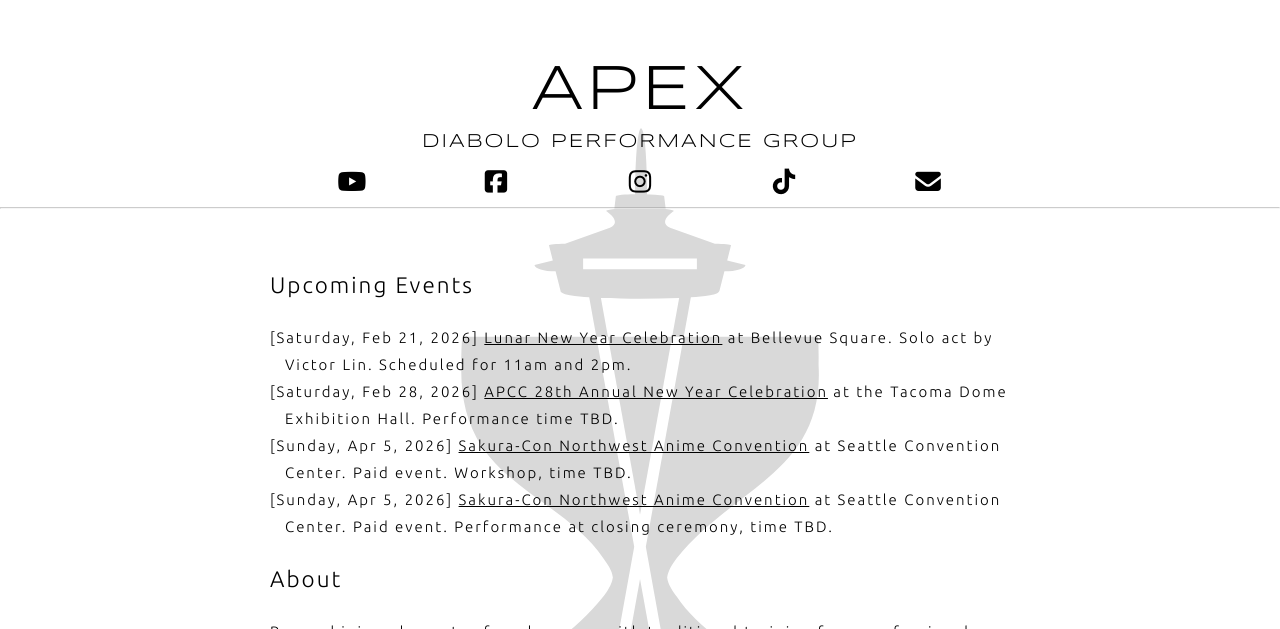
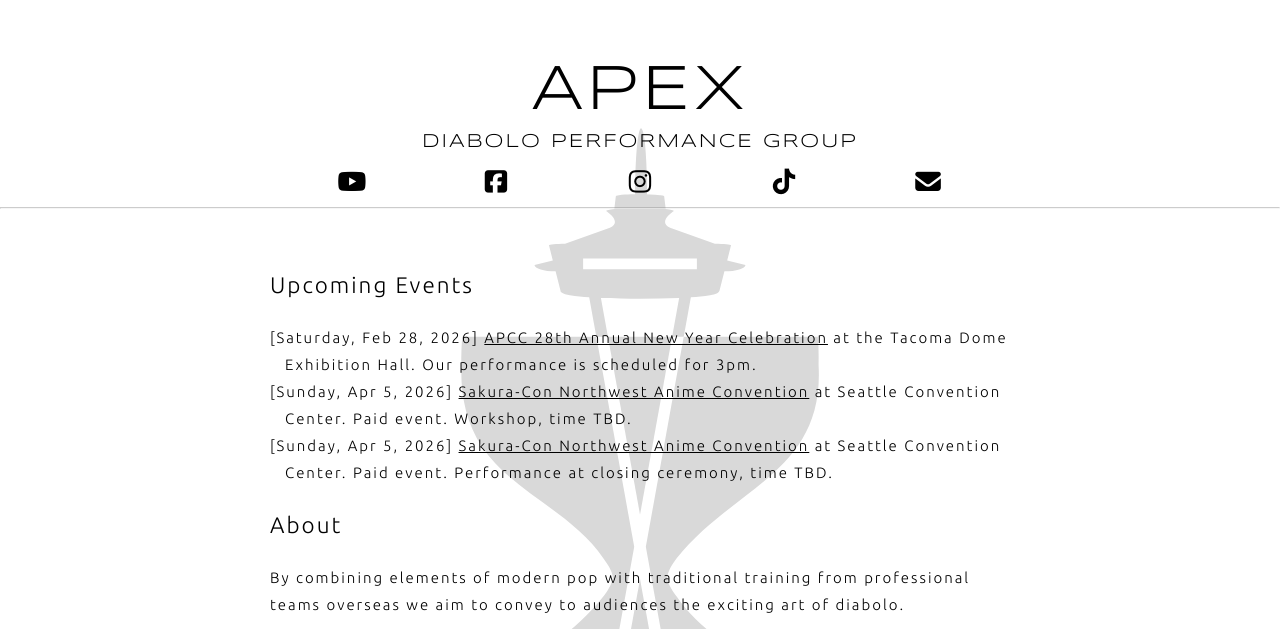
Before and after one commit to apexdiabolo/apex-site, a Jekyll site: the page built from index.md, in a window 1280 px wide and 900 px high, cut to the strip 0-629 px from the top of the window. Built offline with Jekyll 4.4.1, drawn with Linux system fonts in a browser that asks for light colours; our own code applies the rules of GitHub Pages for plain Markdown files.

Commit message:
Update events

```diff
--- a/index.md
+++ b/index.md
@@ -4,8 +4,7 @@ layout: main-centered
 
 ## Upcoming Events
 
-- \[Saturday, Feb 21, 2026\] [Lunar New Year Celebration](https://bellevuecollection.com/lunarnewyear/) at Bellevue Square. Solo act by Victor Lin. Scheduled for 11am and 2pm.
-- \[Saturday, Feb 28, 2026\] [APCC 28th Annual New Year Celebration](https://www.asiapacificculturalcenter.org/newyearcelebration) at the Tacoma Dome Exhibition Hall. Performance time TBD.
+- \[Saturday, Feb 28, 2026\] [APCC 28th Annual New Year Celebration](https://www.asiapacificculturalcenter.org/newyearcelebration) at the Tacoma Dome Exhibition Hall. Our performance is scheduled for 3pm.
 - \[Sunday, Apr 5, 2026\] [Sakura-Con Northwest Anime Convention](https://sakuracon.org) at Seattle Convention Center. Paid event. Workshop, time TBD.
 - \[Sunday, Apr 5, 2026\] [Sakura-Con Northwest Anime Convention](https://sakuracon.org) at Seattle Convention Center. Paid event. Performance at closing ceremony, time TBD.
 
```
